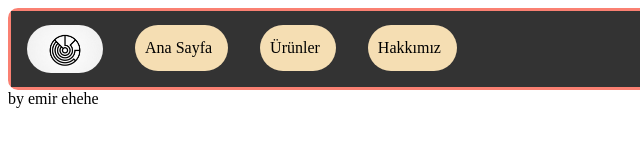
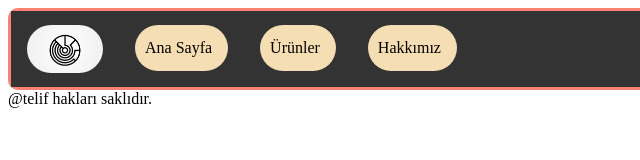
Before and after one commit to Emiryasli/Emiryasli, a plain HTML site: page index.html in a window 1280 px wide. Shown: the full height of the page, 0-640 px from the left. Drawn offline with Linux system fonts and the light colour scheme.

Commit message:
telif hakları

```diff
--- a/index.html
+++ b/index.html
@@ -69,6 +69,6 @@ height: 20px;
             </ul>
         </header>
     </div>
-    <footer>by emir ehehe</footer>
+    <footer>@telif hakları saklıdır.</footer>
 </body>
 </html>
```
